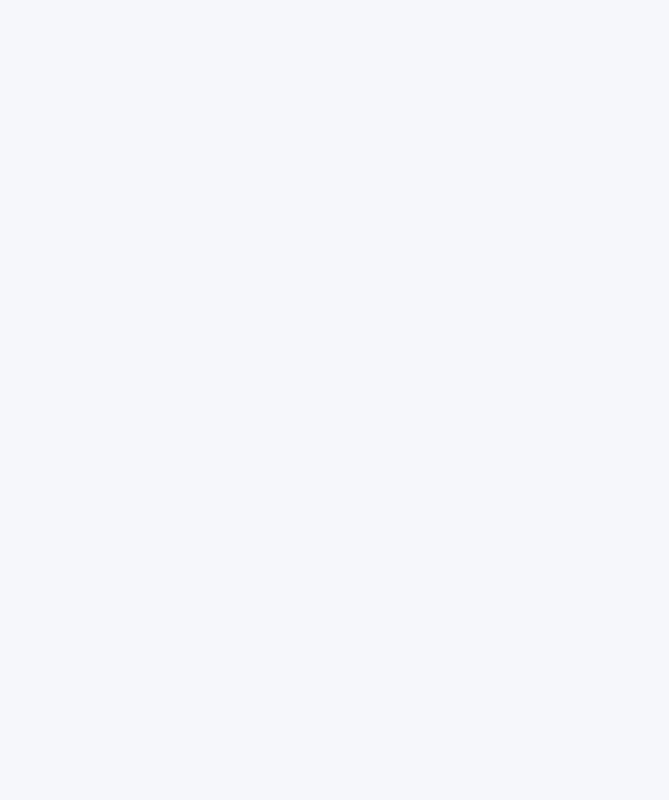
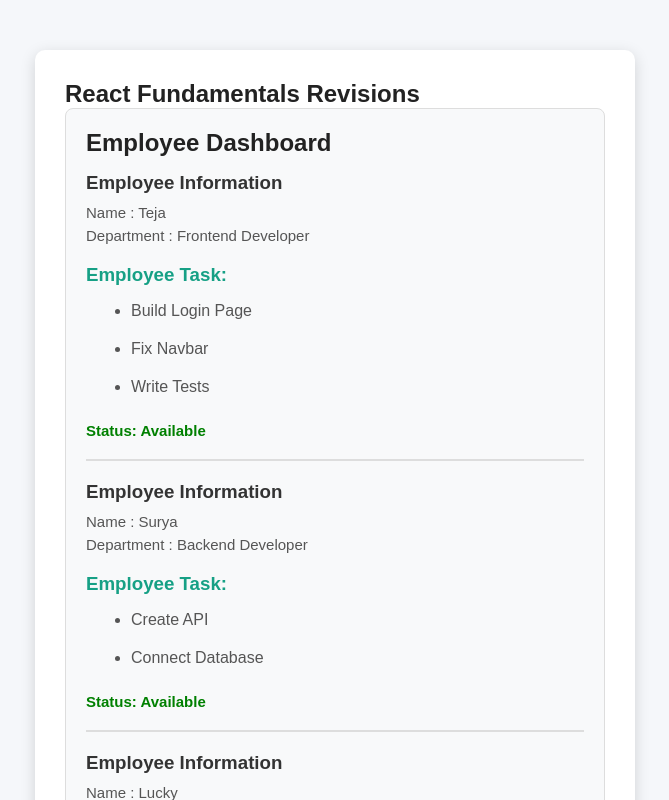
Before and after one commit to Teja1911/NYB, a React (Vite) app in the folder React/Client/: page /revision-fundamentals in a window 1280 px wide. Before the commit this address had no page. Shown: the top 800 px of the page, without its empty margins (305-974 px from the left). Built offline with nearby package versions, Linux system fonts and the light colour scheme.

Commit message:
Revision React Fundamentals

```diff
--- a/React/Client/src/App.jsx
+++ b/React/Client/src/App.jsx
@@ -46,6 +46,7 @@ import ListRendering_Destructuring_LazyLoadingMiniProject from './pages/ListRend
 import BrowserRouting from './Learning Concepts/BrowserRouting/BrowserRouting.jsx'
 import AdvancedBrowserRoutingPage from './Learning Concepts/AdvancedBrowserRouting/AdvancedBrowserRoutingPage.jsx'
 import ReactRevisionPage from './Learning Concepts/Revision_07-08-2026/ReactRevisionPage.jsx'
+import ReactFundamentalsRevisionPage from './Learning Concepts/Revision-Concepts/ReactFundamentalsRevision/ReactFundamentalsRevisionPage.jsx'
 
 
 function App() {
@@ -99,6 +100,7 @@ function App() {
           <Route path='/BrowserRouting/*' element={<BrowserRouting/>}/>
           <Route path='/advancedbrowserrouting/*' element={<AdvancedBrowserRoutingPage/>}/>
           <Route path='/revision/*' element={<ReactRevisionPage/>}/>
+          <Route path='/revision-fundamentals' element={<ReactFundamentalsRevisionPage/>}/>
         </Routes>
       </BrowserRouter>
   )
--- /dev/null
+++ b/React/Client/src/Learning Concepts/Revision-Concepts/ReactFundamentalsRevision/ReactFundamentalsRevisionPage.jsx
@@ -0,0 +1,13 @@
+import EmployeeDashboard from "./components/EmployeeDashboard"
+import "./css/style.css";
+
+function ReactFundamentalsRevisionPage() {
+  return (
+    <div className="revision-container">
+        <h2>React Fundamentals Revisions</h2>
+        <EmployeeDashboard/>
+    </div>
+  )
+}
+
+export default ReactFundamentalsRevisionPage
--- /dev/null
+++ b/React/Client/src/Learning Concepts/Revision-Concepts/ReactFundamentalsRevision/components/Employee.jsx
@@ -0,0 +1,13 @@
+
+
+function Employee({name,department}) {
+  return (
+    <div className="employee-info">
+        <h3>Employee Information</h3>
+        <p>Name : {name}</p>
+        <p>Department : {department}</p>
+    </div>
+  )
+}
+
+export default Employee
--- /dev/null
+++ b/React/Client/src/Learning Concepts/Revision-Concepts/ReactFundamentalsRevision/components/EmployeeDashboard.jsx
@@ -0,0 +1,33 @@
+import { useState } from 'react'
+import Employee from './Employee'
+import TaskList from './TaskList'
+import employees from '../data/employees'
+
+function EmployeeDashboard() {
+    const [isAvailable,setIsAvailable]=useState(true)
+
+    const handleStatusChang=()=>{
+        setIsAvailable(!isAvailable)
+    }
+  return (
+    <div className='employee-dashboard'>
+        <h2>Employee Dashboard</h2>
+        {
+            employees.map((employee)=>(
+                <div key={employee.id}>
+                    <Employee name={employee.name} department={employee.department}/>
+                    <TaskList tasks={employee.tasks}/>
+                    <p className={isAvailable?"is-Available":"is-NotAvailable"}>
+                        Status:{" "}
+                        {isAvailable ?"Available":"Not Available"}
+                    </p>
+                    <hr />
+                </div>
+            ))
+        }
+        <button onClick={handleStatusChang} className='status-button'>Change Status</button>
+    </div>
+  )
+}
+
+export default EmployeeDashboard
--- /dev/null
+++ b/React/Client/src/Learning Concepts/Revision-Concepts/ReactFundamentalsRevision/components/TaskList.jsx
@@ -0,0 +1,22 @@
+
+
+function TaskList({tasks = []}) {
+  return (
+    <div className="task-list">
+        <h3>Employee Task:</h3>
+        {tasks.length > 0 ? (
+            <ul>
+                {tasks.map((task)=>(
+                    <li key={task.id}>
+                        {task.title}
+                    </li>
+                ))}
+            </ul>
+        ):(
+            <p>No Task Available.</p>
+        )}
+    </div>
+  )
+}
+
+export default TaskList
--- /dev/null
+++ b/React/Client/src/Learning Concepts/Revision-Concepts/ReactFundamentalsRevision/css/style.css
@@ -0,0 +1,127 @@
+/* ==============================
+   React Fundamentals Revision
+   ============================== */
+
+.revision-container {
+    width: 600px;
+    margin: 50px auto;
+    padding: 30px;
+
+    background-color: #ffffff;
+
+    border-radius: 10px;
+
+    box-shadow: 0 4px 15px rgba(0, 0, 0, 0.15);
+
+    font-family: Arial, sans-serif;
+}
+
+
+/* ==============================
+   Main Heading
+   ============================== */
+
+.revision-container h1 {
+    text-align: center;
+    margin-bottom: 25px;
+    color: #222;
+}
+
+
+/* ==============================
+   Dashboard
+   ============================== */
+
+.employee-dashboard {
+    padding: 20px;
+
+    border: 1px solid #ddd;
+
+    border-radius: 8px;
+
+    background-color: #f8f9fa;
+}
+
+
+/* ==============================
+   Employee Information
+   ============================== */
+
+.employee-info {
+    margin-bottom: 20px;
+}
+
+.employee-info h3 {
+    margin-bottom: 10px;
+    color: #333;
+}
+
+.employee-info p {
+    margin: 6px 0;
+    color: #555;
+}
+
+
+/* ==============================
+   Task List
+   ============================== */
+
+.task-list {
+    margin-top: 20px;
+}
+
+.task-list h3 {
+    margin-bottom: 10px;
+}
+
+.task-list ul {
+    padding-left: 20px;
+}
+
+.task-list li {
+    margin-bottom: 8px;
+}
+
+
+/* ==============================
+   Status
+   ============================== */
+
+
+
+.is-Available{
+    margin-top: 20px;
+    font-weight: bold;
+    color: green;
+}
+
+.is-NotAvailable{
+    margin-top: 20px;
+    font-weight: bold;
+    color: red;
+}
+
+
+/* ==============================
+   Button
+   ============================== */
+
+.status-button {
+    margin-top: 10px;
+
+    padding: 10px 18px;
+
+    border: none;
+
+    border-radius: 6px;
+
+    background-color: #2563eb;
+
+    color: white;
+
+    cursor: pointer;
+}
+
+.status-button:hover {
+    background-color: #1d4ed8;
+}
--- /dev/null
+++ b/React/Client/src/Learning Concepts/Revision-Concepts/ReactFundamentalsRevision/data/employees.js
@@ -0,0 +1,53 @@
+const employees=[
+    {
+        id:1,
+        name:"Teja",
+        department:"Frontend Developer",
+        tasks:[
+            {
+                id:1,
+                title:"Build Login Page"
+            },
+            {
+                id:2,
+                title:"Fix Navbar"
+            },
+            {
+                id:3,
+                title:"Write Tests"
+            }
+        ]
+    },
+    {
+        id:2,
+        name:"Surya",
+        department:"Backend Developer",
+        tasks:[
+            {
+                id:1,
+                title:"Create API"
+            },
+            {
+                id:2,
+                title:"Connect Database"
+            }
+        ]
+    },
+    {
+        id:3,
+        name:"Lucky",
+        department:"QA Engineer",
+        tasks:[
+            {
+                id:1,
+                title:"Test Login"
+            },
+            {
+                id:2,
+                title:"Test Dashboard"
+            }
+        ]
+    }
+]
+
+export default employees
```
